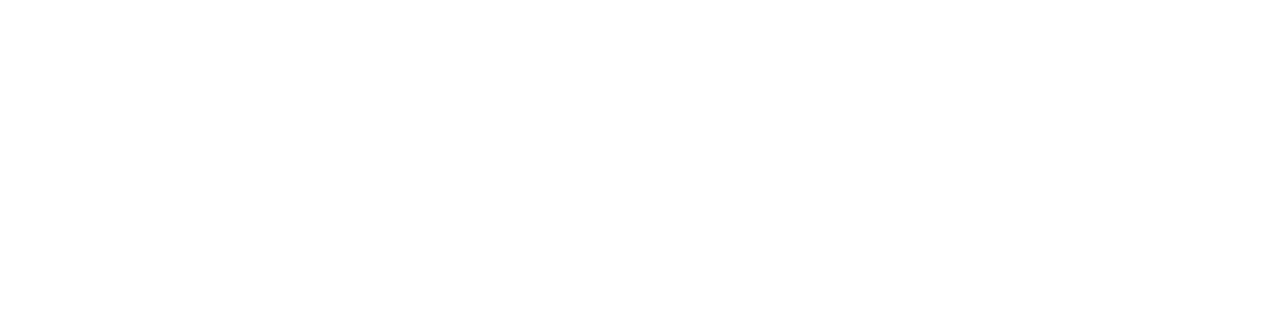
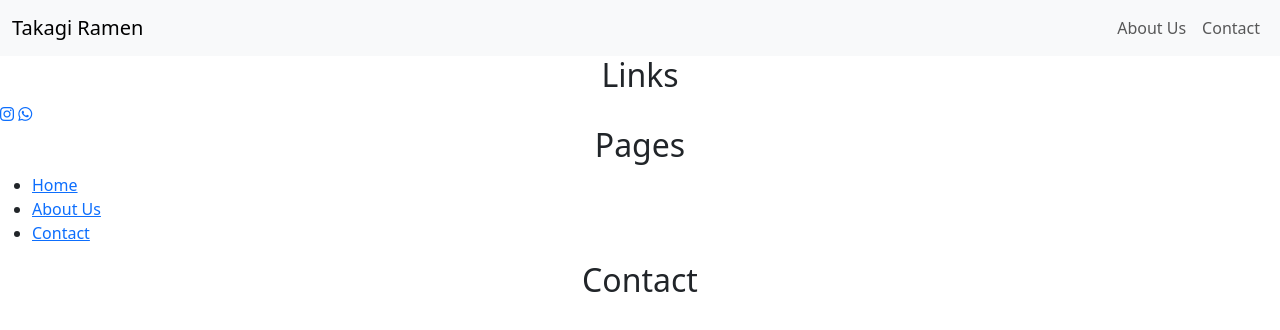
Before and after one commit to MargulanZhanay/takagi_ramen_project, a plain HTML site: page contact.html in a window 1280 px wide. Drawn offline with nearby package versions, Linux system fonts and the light colour scheme.

Commit message:
Add body to contact.html

```diff
--- a/contact.html
+++ b/contact.html
@@ -40,6 +40,72 @@
         crossorigin="anonymous"></script>
     </head>
     <body>
+        <!-- Header start -->
+        <header>
 
+            <nav class="navbar navbar-expand-sm bg-light">
+            <div class="container-fluid">
+                <a class="navbar-brand" href="index.html">Takagi Ramen</a>
+                <ul class="navbar-nav ms-auto">
+                <li class="nav-item">
+                    <a class="nav-link" href="about_us.html">About Us</a>
+                </li>
+                <li class="nav-item">
+                    <a class="nav-link" href="contact.html">Contact</a>
+                </li>
+                </ul>
+            </div>
+            </nav>
+
+        </header>
+        <!-- Header end -->
+
+        <!-- Main start -->
+        <main>
+
+            <section>
+
+
+
+            </section>
+
+            <section>
+
+            </section>
+
+            <section>
+
+
+            </section>
+        </main>
+        <!-- Main end -->
+
+        <!-- Footer start -->
+        <footer>
+            <div class="footer-wrapper">
+            <div class="left">
+                <h2>Links</h2>
+                <a href='https://www.instagram.com/takagiramen/'><i class="fa-brands fa-instagram"></i></a>
+                <a href="http://wa.me/6592978413"><i class="fa-brands fa-whatsapp"></i></a>
+            </div>
+
+            <div class="centered">
+                <h2>Pages</h2>
+                <nav>
+                <ul>
+                    <li><a href="index.html">Home</a></li>
+                    <li><a href="about_us.html">About Us</a></li>
+                    <li><a href="contact.html">Contact</a></li>
+                </ul>
+                </nav>
+            </div>
+
+            <div class="right">
+                <h2>Contact</h2>
+            </div>
+            </div>
+
+        </footer>
+        <!-- Footer end -->
     </body>
 </html>
```
